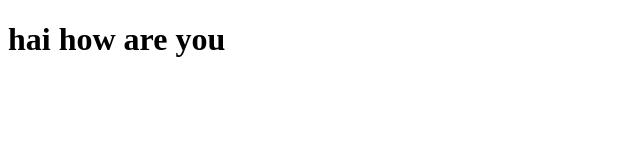
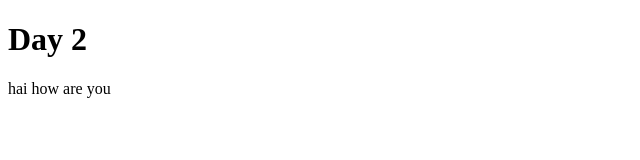
Before and after one commit to MoulishK/git, a plain HTML site: page index.html in a window 1280 px wide. Shown: the whole page, without its empty margins (0-640 px from the left). Drawn offline with Linux system fonts and the light colour scheme.

Commit message:
Added new line

```diff
--- a/index.html
+++ b/index.html
@@ -6,6 +6,7 @@
     <title>Document</title>
 </head>
 <body>
-  <h1>hai how are you</h1>
+  <h1>Day 2</h1>
+  <p>hai how are you</p>
 </body>
 </html>
--- a/style.css
+++ b/style.css
@@ -1,4 +1,4 @@
 .bg{
-    color: blue;
+    color: yellowgreen;
 
 }
```
